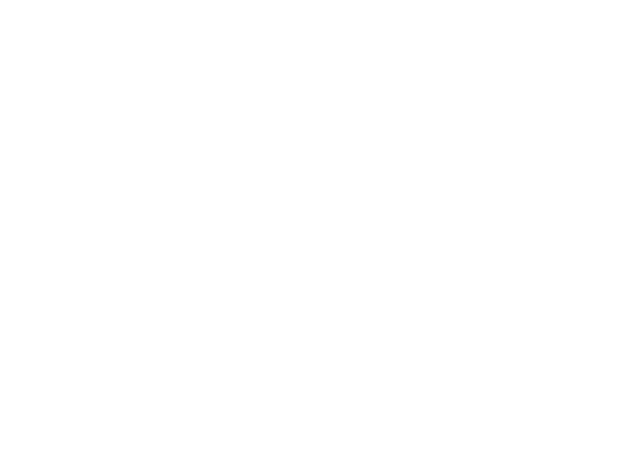
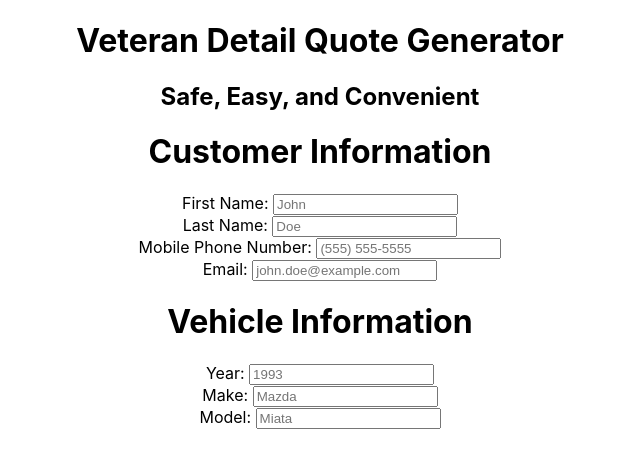
Before and after one commit to devin-mcewan/vet_quote_engine, a React (Create React App) app in the folder vet_quote_engine/: page /quote_generator in a window 1280 px wide. Before the commit this address had no page. Shown: the top 468 px of the page, without its empty margins (320-960 px from the left). Built offline with nearby package versions, Linux system fonts and the light colour scheme.

Commit message:
Added a few more components. Added working button. Started on Quote Generator Form

```diff
--- a/vet_quote_engine/src/Router.js
+++ b/vet_quote_engine/src/Router.js
@@ -1,14 +1,16 @@
 import { Route, Routes } from "react-router-dom";
 import Login from "./components/Login";
 import Admin from "./components/Admin";
+import Home from "./components/Home";
+import QuoteGenerator from "./components/QuoteGenerator";
 
 const Router = () => {
   return (
     <Routes>
-      {/* <Route path="/" element={< COMPONENT />} /> */}
+      <Route path="/" element={<Home />} />
       <Route path="/login" element={<Login />} />
       <Route path="/admin" element={<Admin />} />
-
+      <Route path="/quote_generator" element={<QuoteGenerator />} />
     </Routes>
   );
 };
--- /dev/null
+++ b/vet_quote_engine/src/components/Home/Home.js
@@ -0,0 +1,18 @@
+import { useNavigate } from "react-router-dom";
+
+const Home = () => {
+    const navigate = useNavigate();
+
+    const handleClick = () => {
+        console.log('I have been clicked');
+        navigate('/quote_generator');
+    }
+  return (
+    <div>
+      <h1>Welcome to VetQuoteEngine!</h1>
+      <button onClick={() => handleClick()}>Get a Quote!</button>
+    </div>
+  );
+};
+
+export default Home;
--- /dev/null
+++ b/vet_quote_engine/src/components/Home/index.js
@@ -0,0 +1,3 @@
+import Home from "./Home";
+
+export default Home;
--- a/vet_quote_engine/src/components/Login/Login.js
+++ b/vet_quote_engine/src/components/Login/Login.js
@@ -25,14 +25,14 @@
       <div>
         <input
           type="text"
-          placeholder="username"
+          placeholder="Username"
           onChange={(e) => setUsername(e.target.value)}
         />
       </div>
       <div>
         <input
           type="password"
-          placeholder="password"
+          placeholder="Password"
           onChange={(e) => setPassword(e.target.value)}
         />
       </div>
--- /dev/null
+++ b/vet_quote_engine/src/components/QuoteGenerator/QuoteGenerator.js
@@ -0,0 +1,86 @@
+import e from "cors";
+import { useState } from "react";
+
+const QuoteGenerator = () => {
+  const [firstName, setFirstName] = useState();
+  const [lastName, setLastName] = useState();
+  const [mobileNumber, setMobileNumber] = useState();
+  const [email, setEmail] = useState();
+  const [year, setYear] = useState();
+  const [make, setMake] = useState();
+  const [model, setModel] = useState();
+
+  return (
+    <div>
+      <div className="quote-generator-header">
+        <h1>Veteran Detail Quote Generator</h1>
+        <h2>Safe, Easy, and Convenient</h2>
+      </div>
+      <div className="quote-generator-form">
+        <div className="form-section">
+          <h1>Customer Information</h1>
+          <label>First Name: </label>
+          <input
+            type="text"
+            placeholder="John"
+            onChange={(e) => setFirstName(e.target.value)}
+          />
+          {/* REMOVE THESE BREAKS IN CSS STYLING */}
+          <br />
+          <label>Last Name: </label>
+          <input
+            type="text"
+            placeholder="Doe"
+            onChange={(e) => setLastName(e.target.value)}
+          />
+          {/* REMOVE THESE BREAKS IN CSS STYLING */}
+          <br />
+          <label>Mobile Phone Number: </label>
+          <input
+            type="text"
+            placeholder="(555) 555-5555"
+            onChange={(e) => setMobileNumber(e.target.value)}
+          />
+          {/* REMOVE THESE BREAKS IN CSS STYLING */}
+          <br />
+          <label>Email: </label>
+          <input
+            type="text"
+            placeholder="john.doe@example.com"
+            onChange={(e) => setFirstName(e.target.value)}
+          />
+          {/* REMOVE THESE BREAKS IN CSS STYLING */}
+          <br />
+        </div>
+        <div className="form-section">
+          <h1>Vehicle Information</h1>
+          <label>Year: </label>
+          <input
+            type="text"
+            placeholder="1993"
+            onChange={(e) => setYear(e.target.value)}
+          />
+          {/* REMOVE THESE BREAKS IN CSS STYLING */}
+          <br />
+          <label>Make: </label>
+          <input
+            type="text"
+            placeholder="Mazda"
+            onChange={(e) => setMake(e.target.value)}
+          />
+          {/* REMOVE THESE BREAKS IN CSS STYLING */}
+          <br />
+          <label>Model: </label>
+          <input
+            type="text"
+            placeholder="Miata"
+            onChange={(e) => setModel(e.target.value)}
+          />
+          {/* REMOVE THESE BREAKS IN CSS STYLING */}
+          <br />
+        </div>
+      </div>
+    </div>
+  );
+};
+export default QuoteGenerator;
--- /dev/null
+++ b/vet_quote_engine/src/components/QuoteGenerator/index.js
@@ -0,0 +1,2 @@
+import QuoteGenerator from './QuoteGenerator'
+export default QuoteGenerator;
```
Also changed, not shown: 1 other file (tests, documents, lock files or other folders).
